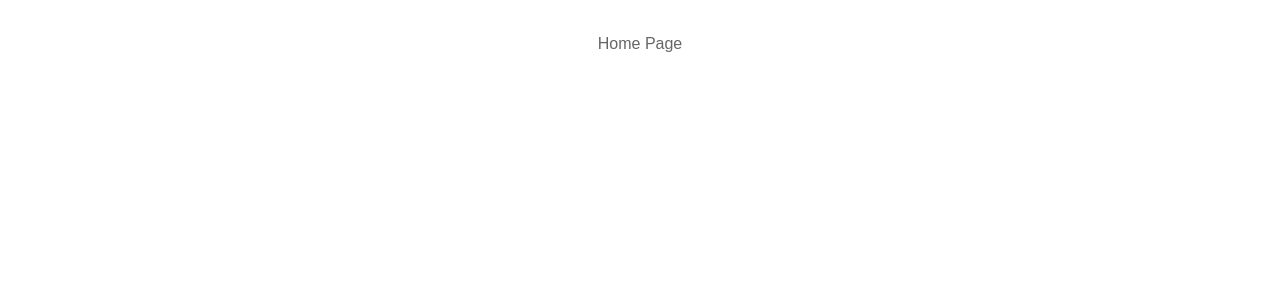
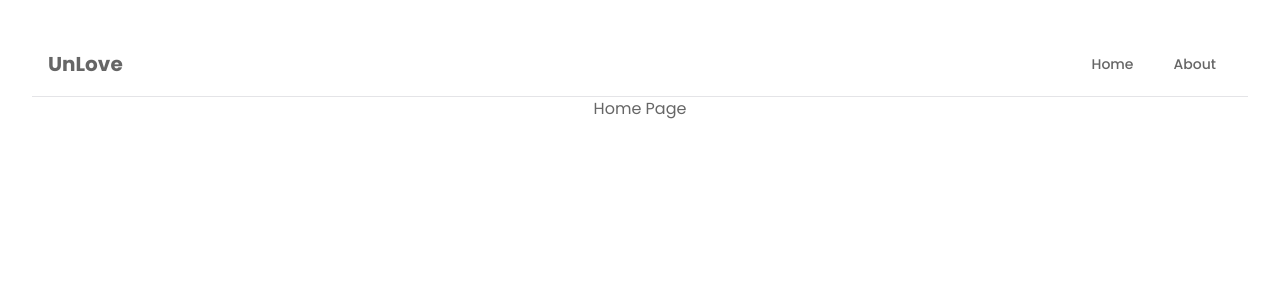
Before and after one commit to Phaoll/unlove, a React (Vite) app in the folder unlove-frontend/: page / in a window 1280 px wide. Shown: the top 300 px of the page. Built offline with nearby package versions, Linux system fonts and the light colour scheme.

Commit message:
WIP: navbar basics

```diff
--- a/unlove-frontend/package.json
+++ b/unlove-frontend/package.json
@@ -16,8 +16,11 @@
   },
   "dependencies": {
     "@prisma/client": "^6.11.1",
+    "@radix-ui/react-navigation-menu": "^1.2.13",
     "@radix-ui/react-slot": "^1.2.3",
     "@reduxjs/toolkit": "^2.8.2",
+    "add": "^2.0.6",
+    "button": "^1.1.1",
     "class-variance-authority": "^0.7.1",
     "clsx": "^2.1.1",
     "lucide-react": "^0.525.0",
@@ -26,6 +29,7 @@
     "react-dom": "^19.1.0",
     "react-redux": "^9.2.0",
     "react-router-dom": "^7.6.3",
+    "shadcn": "^2.9.0",
     "tailwind-merge": "^3.3.1",
     "tailwindcss-animate": "^1.0.7"
   },
--- a/unlove-frontend/src/App.tsx
+++ b/unlove-frontend/src/App.tsx
@@ -2,10 +2,12 @@
 import "./App.css";
 import Home from "./pages/home";
 import About from "./pages/about";
+import MainNavBar from "./components/custom/navBar";
 
 function App() {
   return (
     <div className="App">
+      <MainNavBar />
       <Routes>
         <Route path="/" element={<Home />} />
         <Route path="/about" element={<About />} />
--- /dev/null
+++ b/unlove-frontend/src/components/custom/navBar.tsx
@@ -0,0 +1,37 @@
+"use client";
+
+import { Link } from "react-router-dom";
+import {
+  NavigationMenu,
+  NavigationMenuLink,
+  NavigationMenuList,
+  navigationMenuTriggerStyle,
+} from "@/components/ui/navigation-menu";
+
+export default function MainNavBar() {
+  return (
+    <nav className="border-b bg-background/95 backdrop-blur supports-[backdrop-filter]:bg-background/60">
+      <div className="container mx-auto flex h-16 items-center justify-between px-4">
+        <Link to="/" className="text-xl font-bold">
+          UnLove
+        </Link>
+        <NavigationMenu>
+          <NavigationMenuList className="flex space-x-2">
+            <NavigationMenuLink
+              asChild
+              className={navigationMenuTriggerStyle()}
+            >
+              <Link to="/">Home</Link>
+            </NavigationMenuLink>
+            <NavigationMenuLink
+              asChild
+              className={navigationMenuTriggerStyle()}
+            >
+              <Link to="/about">About</Link>
+            </NavigationMenuLink>
+          </NavigationMenuList>
+        </NavigationMenu>
+      </div>
+    </nav>
+  );
+}
--- /dev/null
+++ b/unlove-frontend/src/components/ui/navigation-menu.tsx
@@ -0,0 +1,128 @@
+import * as React from "react";
+import * as NavigationMenuPrimitive from "@radix-ui/react-navigation-menu";
+import { cva } from "class-variance-authority";
+import { ChevronDown } from "lucide-react";
+
+import { cn } from "@/lib/utils";
+
+const NavigationMenu = React.forwardRef<
+  React.ElementRef<typeof NavigationMenuPrimitive.Root>,
+  React.ComponentPropsWithoutRef<typeof NavigationMenuPrimitive.Root>
+>(({ className, children, ...props }, ref) => (
+  <NavigationMenuPrimitive.Root
+    ref={ref}
+    className={cn(
+      "relative z-10 flex max-w-max flex-1 items-center justify-center",
+      className,
+    )}
+    {...props}
+  >
+    {children}
+    <NavigationMenuViewport />
+  </NavigationMenuPrimitive.Root>
+));
+NavigationMenu.displayName = NavigationMenuPrimitive.Root.displayName;
+
+const NavigationMenuList = React.forwardRef<
+  React.ElementRef<typeof NavigationMenuPrimitive.List>,
+  React.ComponentPropsWithoutRef<typeof NavigationMenuPrimitive.List>
+>(({ className, ...props }, ref) => (
+  <NavigationMenuPrimitive.List
+    ref={ref}
+    className={cn(
+      "group flex flex-1 list-none items-center justify-center space-x-1",
+      className,
+    )}
+    {...props}
+  />
+));
+NavigationMenuList.displayName = NavigationMenuPrimitive.List.displayName;
+
+const NavigationMenuItem = NavigationMenuPrimitive.Item;
+
+const navigationMenuTriggerStyle = cva(
+  "group inline-flex h-9 w-max items-center justify-center rounded-md bg-background px-4 py-2 text-sm font-medium transition-colors hover:bg-accent hover:text-accent-foreground focus:bg-accent focus:text-accent-foreground focus:outline-none disabled:pointer-events-none disabled:opacity-50 data-[state=open]:text-accent-foreground data-[state=open]:bg-accent/50 data-[state=open]:hover:bg-accent data-[state=open]:focus:bg-accent",
+);
+
+const NavigationMenuTrigger = React.forwardRef<
+  React.ElementRef<typeof NavigationMenuPrimitive.Trigger>,
+  React.ComponentPropsWithoutRef<typeof NavigationMenuPrimitive.Trigger>
+>(({ className, children, ...props }, ref) => (
+  <NavigationMenuPrimitive.Trigger
+    ref={ref}
+    className={cn(navigationMenuTriggerStyle(), "group", className)}
+    {...props}
+  >
+    {children}{" "}
+    <ChevronDown
+      className="relative top-[1px] ml-1 h-3 w-3 transition duration-300 group-data-[state=open]:rotate-180"
+      aria-hidden="true"
+    />
+  </NavigationMenuPrimitive.Trigger>
+));
+NavigationMenuTrigger.displayName = NavigationMenuPrimitive.Trigger.displayName;
+
+const NavigationMenuContent = React.forwardRef<
+  React.ElementRef<typeof NavigationMenuPrimitive.Content>,
+  React.ComponentPropsWithoutRef<typeof NavigationMenuPrimitive.Content>
+>(({ className, ...props }, ref) => (
+  <NavigationMenuPrimitive.Content
+    ref={ref}
+    className={cn(
+      "left-0 top-0 w-full data-[motion^=from-]:animate-in data-[motion^=to-]:animate-out data-[motion^=from-]:fade-in data-[motion^=to-]:fade-out data-[motion=from-end]:slide-in-from-right-52 data-[motion=from-start]:slide-in-from-left-52 data-[motion=to-end]:slide-out-to-right-52 data-[motion=to-start]:slide-out-to-left-52 md:absolute md:w-auto ",
+      className,
+    )}
+    {...props}
+  />
+));
+NavigationMenuContent.displayName = NavigationMenuPrimitive.Content.displayName;
+
+const NavigationMenuLink = NavigationMenuPrimitive.Link;
+
+const NavigationMenuViewport = React.forwardRef<
+  React.ElementRef<typeof NavigationMenuPrimitive.Viewport>,
+  React.ComponentPropsWithoutRef<typeof NavigationMenuPrimitive.Viewport>
+>(({ className, ...props }, ref) => (
+  <div className={cn("absolute left-0 top-full flex justify-center")}>
+    <NavigationMenuPrimitive.Viewport
+      className={cn(
+        "origin-top-center relative mt-1.5 h-[var(--radix-navigation-menu-viewport-height)] w-full overflow-hidden rounded-md border bg-popover text-popover-foreground shadow data-[state=open]:animate-in data-[state=closed]:animate-out data-[state=closed]:zoom-out-95 data-[state=open]:zoom-in-90 md:w-[var(--radix-navigation-menu-viewport-width)]",
+        className,
+      )}
+      ref={ref}
+      {...props}
+    />
+  </div>
+));
+NavigationMenuViewport.displayName =
+  NavigationMenuPrimitive.Viewport.displayName;
+
+const NavigationMenuIndicator = React.forwardRef<
+  React.ElementRef<typeof NavigationMenuPrimitive.Indicator>,
+  React.ComponentPropsWithoutRef<typeof NavigationMenuPrimitive.Indicator>
+>(({ className, ...props }, ref) => (
+  <NavigationMenuPrimitive.Indicator
+    ref={ref}
+    className={cn(
+      "top-full z-[1] flex h-1.5 items-end justify-center overflow-hidden data-[state=visible]:animate-in data-[state=hidden]:animate-out data-[state=hidden]:fade-out data-[state=visible]:fade-in",
+      className,
+    )}
+    {...props}
+  >
+    <div className="relative top-[60%] h-2 w-2 rotate-45 rounded-tl-sm bg-border shadow-md" />
+  </NavigationMenuPrimitive.Indicator>
+));
+NavigationMenuIndicator.displayName =
+  NavigationMenuPrimitive.Indicator.displayName;
+
+export {
+  navigationMenuTriggerStyle,
+  NavigationMenu,
+  NavigationMenuList,
+  NavigationMenuItem,
+  NavigationMenuContent,
+  NavigationMenuTrigger,
+  NavigationMenuLink,
+  NavigationMenuIndicator,
+  NavigationMenuViewport,
+};
--- a/unlove-frontend/src/index.css
+++ b/unlove-frontend/src/index.css
@@ -1,8 +1,7 @@
+@import url("https://fonts.googleapis.com/css2?family=Poppins:wght@400;500;600;700&display=swap");
 @tailwind base;
 @tailwind components;
 @tailwind utilities;
-
-@import url("https://fonts.googleapis.com/css2?family=Poppins:wght@400;500;600;700&display=swap");
 
 @layer base {
   :root {
```
Also changed, not shown: unlove-frontend/src/components/ui/button.tsx (+13 -13 lines), 1 other file (tests, documents, lock files or other folders).
